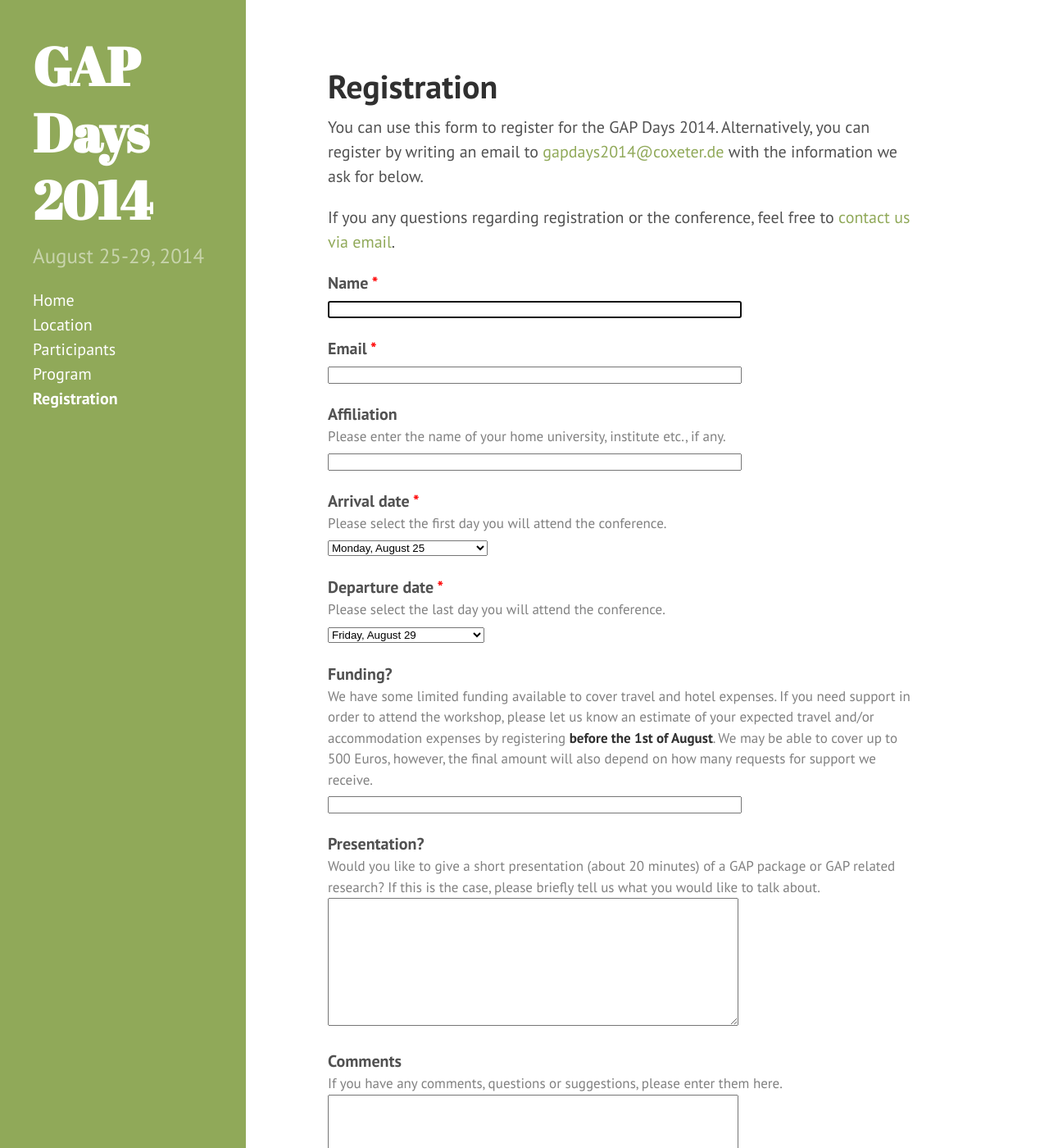
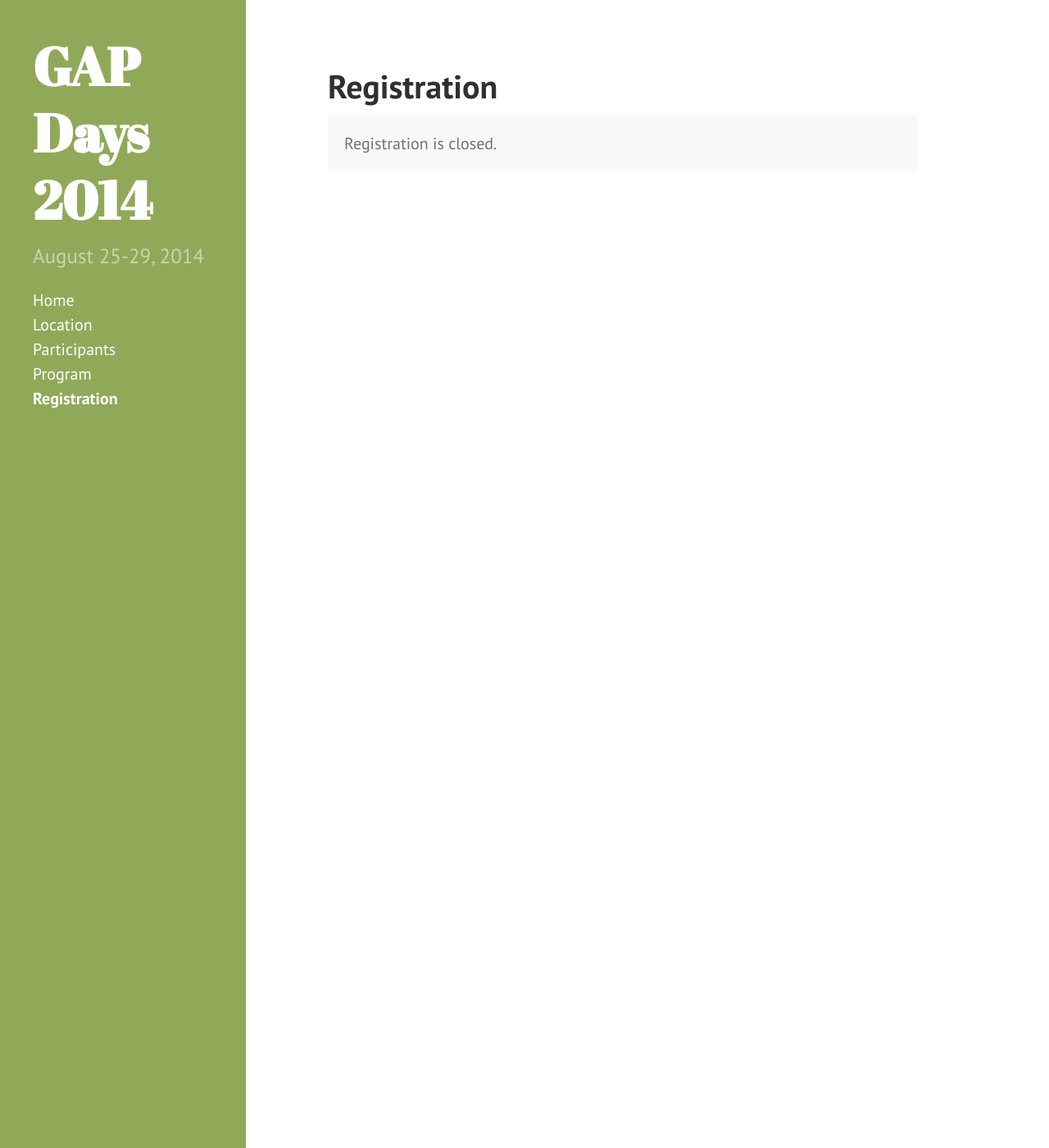
Before and after one commit to olexandr-konovalov/gapdays2014, a Jekyll site: the page built from registration.html, in a window 1280 px wide and 1400 px high. Shown: the whole window at 82% size. Built offline with Jekyll 4.4.1, drawn with Linux system fonts in a browser that asks for light colours; Markdown is read by kramdown in place of the engine named in the settings; some of the changed lines change nothing that is shown.

Commit message:
Registration is closed

```diff
--- a/registration.html
+++ b/registration.html
@@ -4,12 +4,11 @@ title: Registration
 ---
 
 
-<!--
 <p class="message">
-  Registration is not yet open.
+  Registration is closed.
 </p>
--->
 
+{% comment %}
 <p>
 You can use this form to register for the GAP Days 2014.
 Alternatively, you can register by writing an email to
@@ -133,3 +132,4 @@ regarding registration or the conference, feel free to
 </div>
 
 </form>
+{% endcomment %}
```
